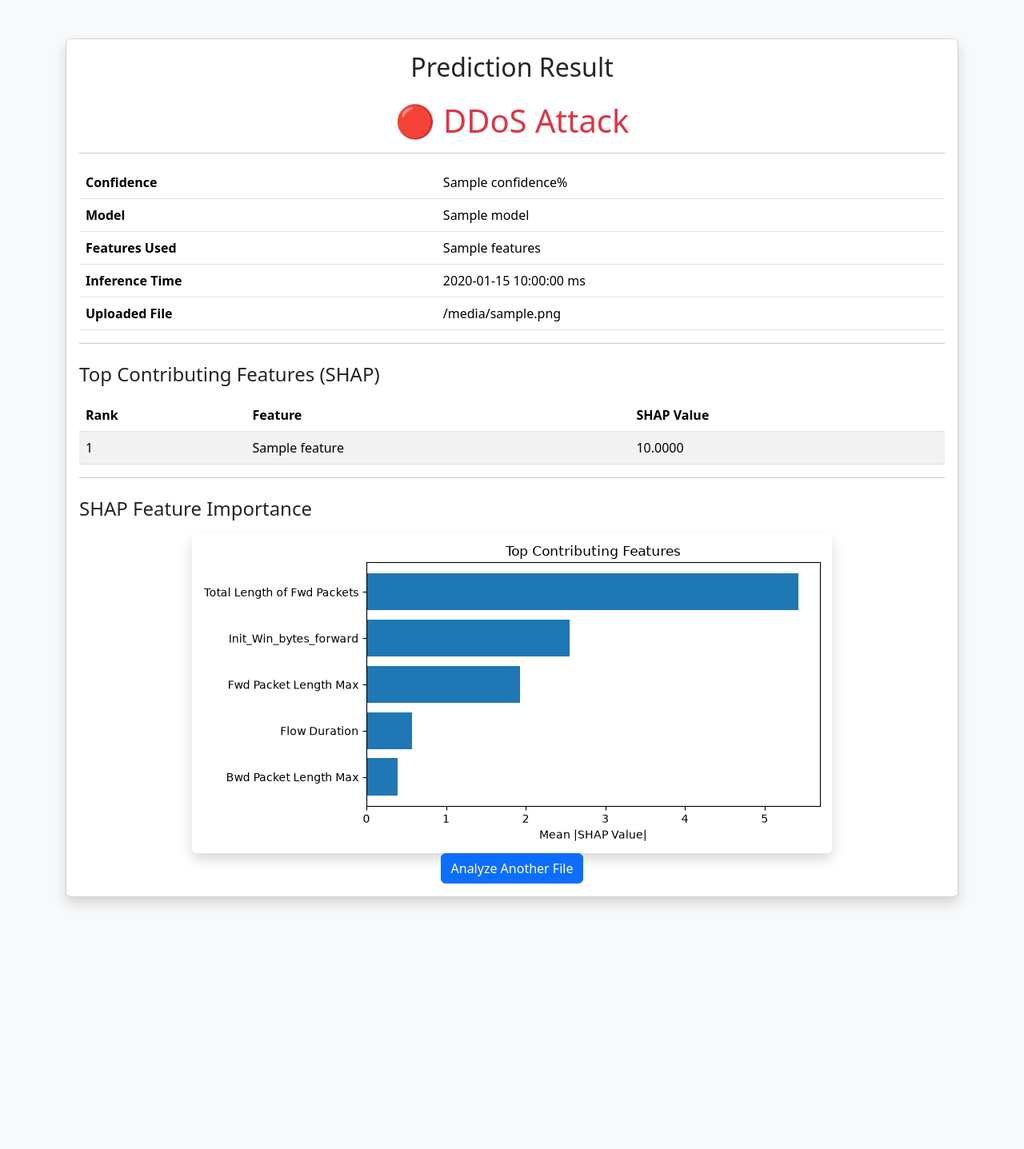
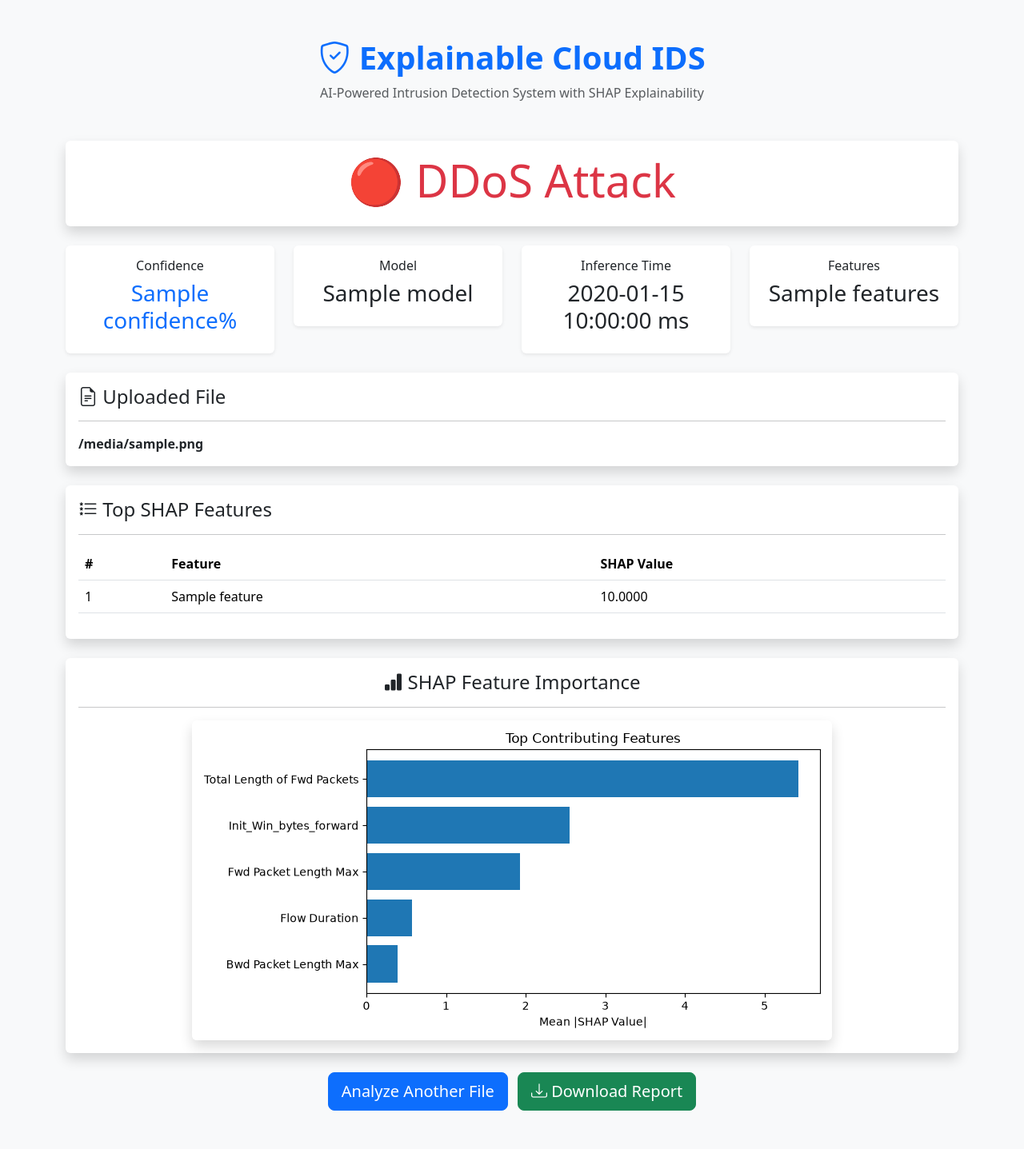
Before and after one commit to Sarath-Patti/Explainable-Cloud-IDS, a Flask app: template templates/result.html in a window 1280 px wide. Shown: the whole page at 80% size. Before the commit the page ends 1133 px from the top, so only its background shows below. Run offline with Flask 3, Linux system fonts and the light colour scheme; the template is opened without the code that fills it: most values are stand-ins (such as "Sample title", 1, 10 or a date in 2020); parts of the project's set-up code (start-up, migrations or seed data) failed here and were passed over.

Commit message:
Complete Explainable Cloud IDS v1.0 with dashboard, SHAP, PDF reports, and documentation

```diff
--- a/app.py
+++ b/app.py
@@ -4,10 +4,12 @@ import traceback
 from flask import (
     Flask,
     render_template,
-    request
+    request,
+    send_file
 )
 
 from src.engine import InferenceEngine
+from src.report_generator import ReportGenerator
 
 app = Flask(__name__)
 
@@ -17,8 +19,13 @@ app.config["UPLOAD_FOLDER"] = UPLOAD_FOLDER
 
 os.makedirs(UPLOAD_FOLDER, exist_ok=True)
 
-# Create the inference engine only once
+# Initialize components
 engine = InferenceEngine()
+report_generator = ReportGenerator()
+
+# Store latest prediction for PDF generation
+latest_result = None
+latest_filename = None
 
 
 @app.route("/")
@@ -28,6 +35,9 @@ def home():
 
 @app.route("/predict", methods=["POST"])
 def prediction():
+
+    global latest_result
+    global latest_filename
 
     if "file" not in request.files:
         return "No file uploaded."
@@ -48,6 +58,9 @@ def prediction():
 
         result = engine.predict(filepath)
 
+        latest_result = result
+        latest_filename = file.filename
+
         return render_template(
             "result.html",
             result=result,
@@ -65,5 +78,31 @@ def prediction():
             "result.html",
             error=f"{type(e).__name__}: {e}"
         )
+
+
+@app.route("/download_report")
+def download_report():
+
+    global latest_result
+    global latest_filename
+
+    if latest_result is None:
+        return "No prediction available. Please upload a file first."
+
+    report_path = report_generator.generate(
+        latest_result,
+        latest_filename
+    )
+
+    return send_file(
+        report_path,
+        as_attachment=True
+    )
+
+
 if __name__ == "__main__":
-    app.run(debug=True)
+    app.run(
+        host="127.0.0.1",
+        port=5001,
+        debug=True
+    )
--- a/templates/result.html
+++ b/templates/result.html
@@ -4,14 +4,15 @@
 <head>
 
 <meta charset="UTF-8">
-<meta name="viewport"
-      content="width=device-width, initial-scale=1">
+<meta name="viewport" content="width=device-width, initial-scale=1">
 
-<title>Prediction Result</title>
+<title>Explainable Cloud IDS</title>
 
-<link
-href="https://cdn.jsdelivr.net/npm/bootstrap@5.3.3/dist/css/bootstrap.min.css"
-rel="stylesheet">
+<link href="https://cdn.jsdelivr.net/npm/bootstrap@5.3.3/dist/css/bootstrap.min.css"
+      rel="stylesheet">
+
+<link rel="stylesheet"
+      href="https://cdn.jsdelivr.net/npm/bootstrap-icons@1.11.3/font/bootstrap-icons.css">
 
 </head>
 
@@ -19,15 +20,23 @@ rel="stylesheet">
 
 <div class="container py-5">
 
-<div class="card shadow">
+<div class="text-center mb-5">
 
-<div class="card-body">
+<h1 class="fw-bold text-primary">
 
-<h2 class="text-center mb-4">
+<i class="bi bi-shield-check"></i>
 
-Prediction Result
+Explainable Cloud IDS
 
-</h2>
+</h1>
+
+<p class="text-muted">
+
+AI-Powered Intrusion Detection System with SHAP Explainability
+
+</p>
+
+</div>
 
 {% if error %}
 
@@ -39,9 +48,13 @@ Prediction Result
 
 {% else %}
 
+<div class="card shadow border-0 mb-4">
+
+<div class="card-body text-center">
+
 {% if result.prediction == "BENIGN" %}
 
-<h1 class="text-success text-center">
+<h1 class="display-4 text-success">
 
 🟢 BENIGN
 
@@ -49,7 +62,7 @@ Prediction Result
 
 {% else %}
 
-<h1 class="text-danger text-center">
+<h1 class="display-4 text-danger">
 
 🔴 DDoS Attack
 
@@ -57,51 +70,136 @@ Prediction Result
 
 {% endif %}
 
-<hr>
+</div>
 
-<table class="table">
+</div>
 
-<tr>
-<td><strong>Confidence</strong></td>
-<td>{{ result.confidence }}%</td>
-</tr>
 
-<tr>
-<td><strong>Model</strong></td>
-<td>{{ result.model }}</td>
-</tr>
+<div class="row g-4 mb-4">
 
-<tr>
-<td><strong>Features Used</strong></td>
-<td>{{ result.features }}</td>
-</tr>
+<div class="col-md-3">
 
-<tr>
-<td><strong>Inference Time</strong></td>
-<td>{{ result.time }} ms</td>
-</tr>
+<div class="card shadow-sm border-0 text-center">
 
-<tr>
-<td><strong>Uploaded File</strong></td>
-<td>{{ filename }}</td>
-</tr>
+<div class="card-body">
 
-</table>
-<hr>
+<h6>Confidence</h6>
 
-<h4 class="mt-4 mb-3">
+<h3 class="text-primary">
 
-Top Contributing Features (SHAP)
+{{ result.confidence }}%
+
+</h3>
+
+</div>
+
+</div>
+
+</div>
+
+<div class="col-md-3">
+
+<div class="card shadow-sm border-0 text-center">
+
+<div class="card-body">
+
+<h6>Model</h6>
+
+<h3>
+
+{{ result.model }}
+
+</h3>
+
+</div>
+
+</div>
+
+</div>
+
+<div class="col-md-3">
+
+<div class="card shadow-sm border-0 text-center">
+
+<div class="card-body">
+
+<h6>Inference Time</h6>
+
+<h3>
+
+{{ result.time }} ms
+
+</h3>
+
+</div>
+
+</div>
+
+</div>
+
+<div class="col-md-3">
+
+<div class="card shadow-sm border-0 text-center">
+
+<div class="card-body">
+
+<h6>Features</h6>
+
+<h3>
+
+{{ result.features }}
+
+</h3>
+
+</div>
+
+</div>
+
+</div>
+
+</div>
+
+<div class="card shadow border-0 mb-4">
+
+<div class="card-body">
+
+<h4>
+
+<i class="bi bi-file-earmark-text"></i>
+
+Uploaded File
 
 </h4>
 
-<table class="table table-striped">
+<hr>
+
+<strong>{{ filename }}</strong>
+
+</div>
+
+</div>
+
+<div class="card shadow border-0 mb-4">
+
+<div class="card-body">
+
+<h4>
+
+<i class="bi bi-list-stars"></i>
+
+Top SHAP Features
+
+</h4>
+
+<hr>
+
+<table class="table table-hover">
 
 <thead>
 
 <tr>
 
-<th>Rank</th>
+<th>#</th>
 
 <th>Feature</th>
 
@@ -130,39 +228,55 @@ Top Contributing Features (SHAP)
 </tbody>
 
 </table>
+
+</div>
+
+</div>
+
+<div class="card shadow border-0 mb-4">
+
+<div class="card-body text-center">
+
+<h4>
+
+<i class="bi bi-bar-chart-fill"></i>
+
+SHAP Feature Importance
+
+</h4>
+
 <hr>
 
-<h4 class="mt-4 mb-3">
-SHAP Feature Importance
-</h4>
+<img
+src="{{ url_for('static', filename='images/shap_bar.png') }}"
+class="img-fluid rounded shadow">
+
+</div>
+
+</div>
 
 <div class="text-center">
 
-    <img
-        src="{{ url_for('static', filename='images/shap_bar.png') }}"
-        alt="SHAP Feature Importance"
-        class="img-fluid rounded shadow"
-        style="max-width: 800px;">
-
-</div>
-
-{% endif %}
-
-<div class="text-center">
-
-<a
-href="/"
-class="btn btn-primary">
+<a href="/"
+class="btn btn-primary btn-lg">
 
 Analyze Another File
 
 </a>
 
-</div>
+<a
+href="/download_report"
+class="btn btn-success btn-lg ms-2">
+
+<i class="bi bi-download"></i>
+
+Download Report
+
+</a>
 
 </div>
 
-</div>
+{% endif %}
 
 </div>
 
```
Also changed, not shown: src/report_generator.py (added, +142 -0 lines), README.md, 5 other files.
